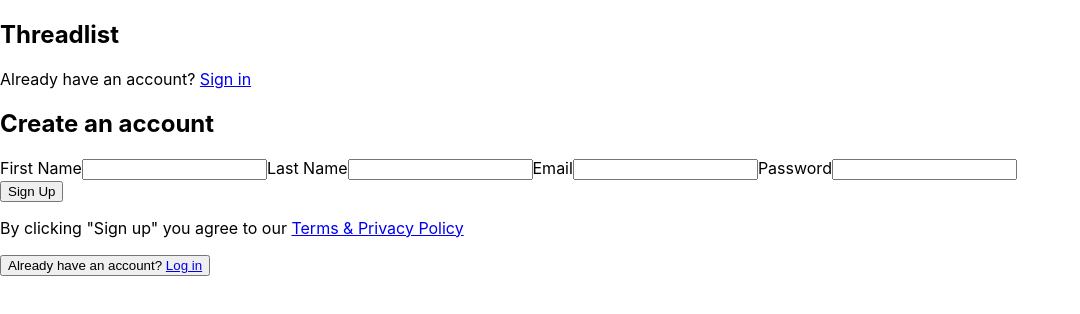
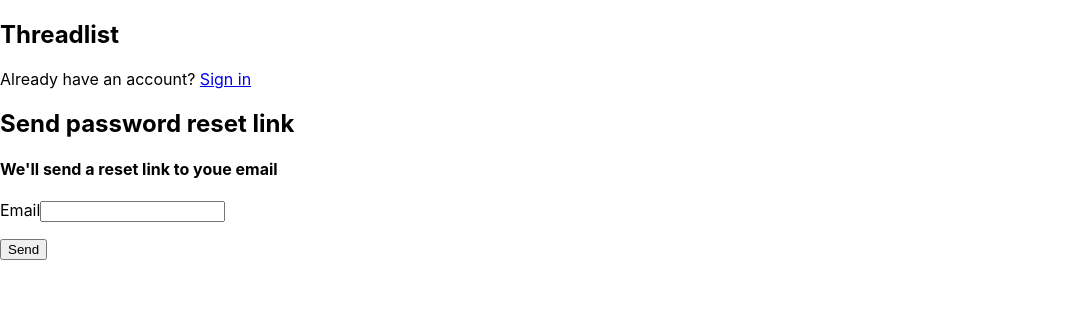
Before and after one commit to jonahunuafe/user-authentication, a JavaScript app: page / in a window 1280 px wide. Shown: the top 314 px of the page, without its empty margins (0-1080 px from the left). Built offline with nearby package versions, Linux system fonts and the light colour scheme; the HTML template or start-up script is replaced by a standard one.

Commit message:
added PasswordReset component

```diff
--- a/src/App.js
+++ b/src/App.js
@@ -1,5 +1,6 @@
-import Signup from "./components/Signup";
+//import Signup from "./components/Signup";
 import MainNavigation from "./components/MainNavigation";
+import PasswordReset from "./components/PasswordReset";
 
 function App() {
   return (
@@ -8,7 +9,8 @@
         <MainNavigation title="Already have an account?">
           <a href="http://">Sign in</a>
         </MainNavigation>
-        <Signup />
+        {/* <Signup /> */}
+        <PasswordReset />
       </main>
     </>
   );
--- a/src/components/Login.js
+++ b/src/components/Login.js
@@ -1,9 +1,13 @@
 import Button from "./Button";
 
 function Login() {
+    function handleSubmit(event) {
+        event.preventDefault();
+    }
+
     return (
         <div>
-            <form>
+            <form onSubmit={handleSubmit}>
                 <label htmlFor="email">Email</label>
                 <input type="email" id="email" required />
                 <label htmlFor="password">Password</label>
--- /dev/null
+++ b/src/components/PasswordReset.js
@@ -0,0 +1,19 @@
+import Button from "./Button";
+
+function PasswordReset() {
+    return (
+        <div>
+            <form>
+                <h2>Send password reset link</h2>
+                <h4>We'll send a reset link to youe email</h4>
+                <label htmlFor="email">Email</label>
+                <input type="email" id="email" required />
+                <p>
+                    <Button>Send</Button>
+                </p>
+            </form>
+        </div>
+    );
+}
+
+export default PasswordReset;
--- a/src/components/Signup.js
+++ b/src/components/Signup.js
@@ -1,8 +1,13 @@
 import Button from "./Button"
 
 function Signup() {
+    function handleSubmit(event) {
+        event.preventDefault();
+    }
+
+
     return (
-        <form>
+        <form onSubmit={handleSubmit}>
             <div>
                 <h2>Create an account</h2>
                 <label htmlFor="first-name">First Name</label>
```
